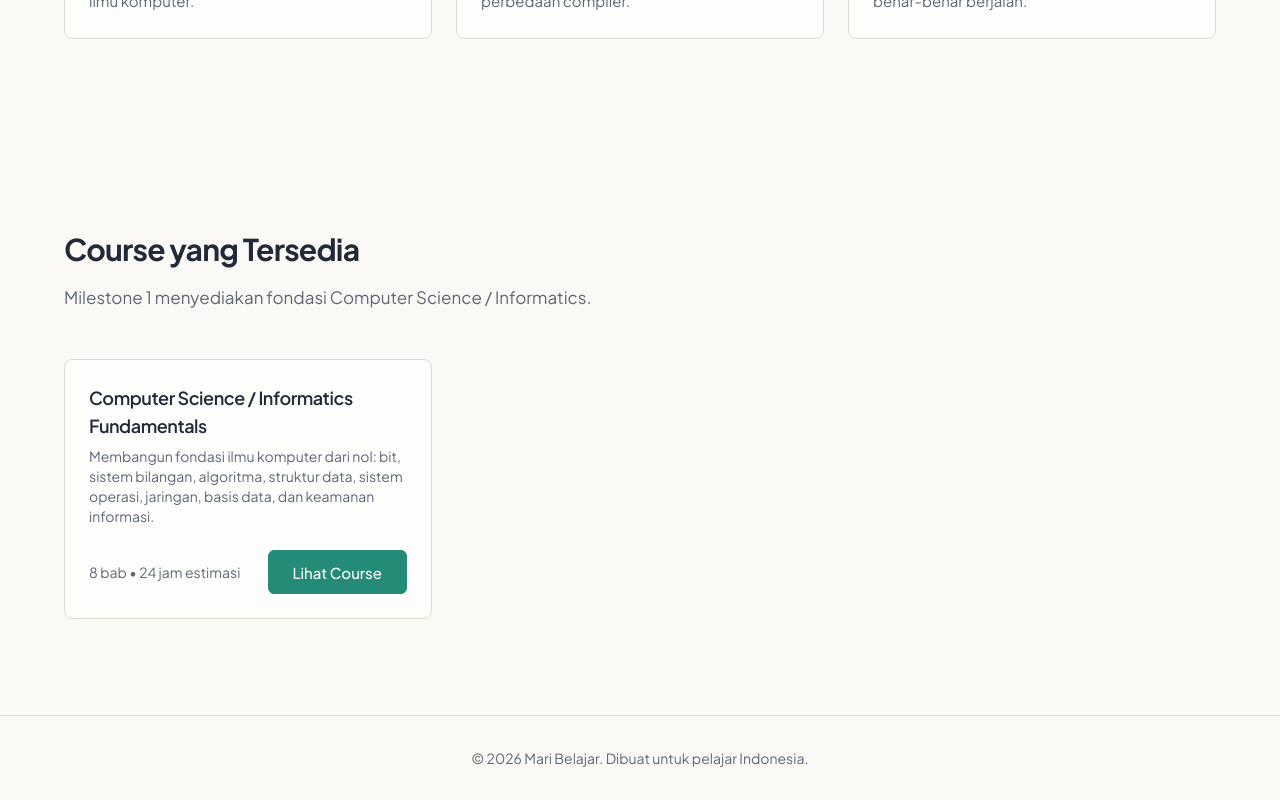
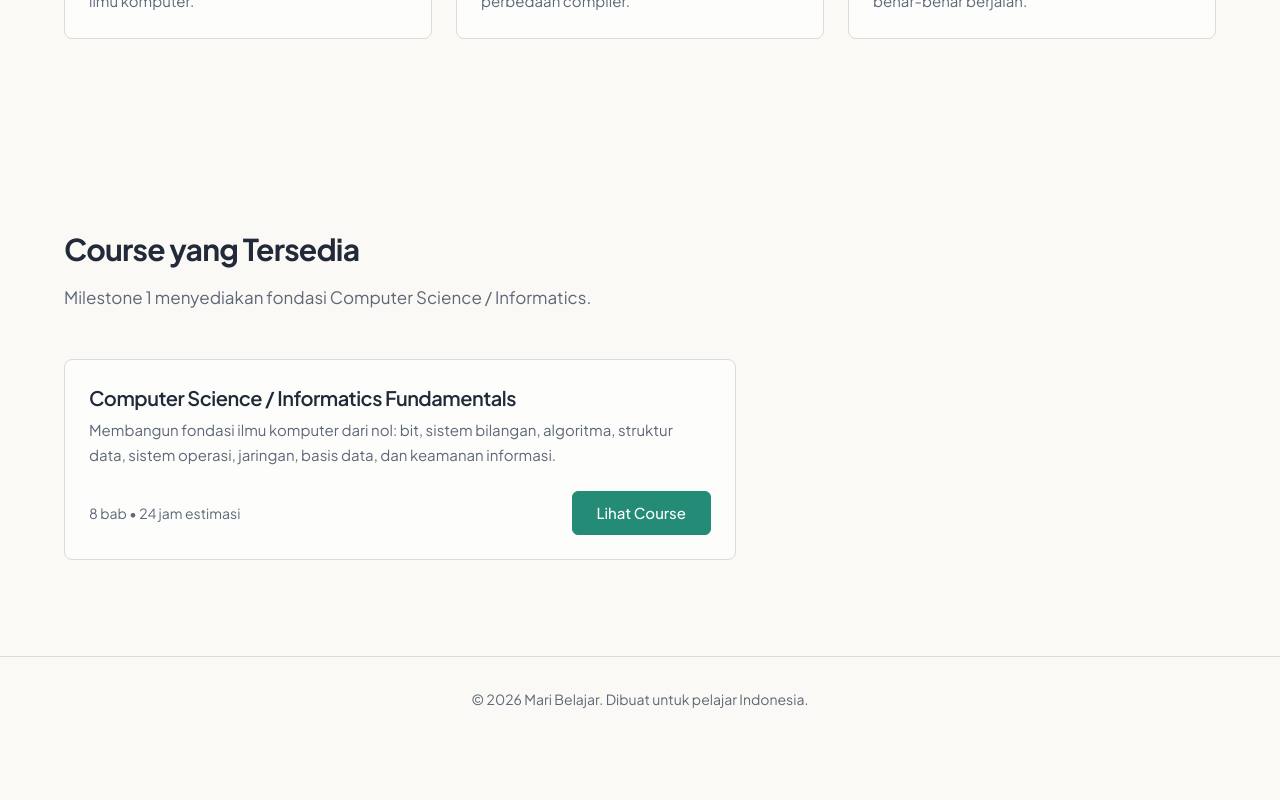
Before and after one commit to HafidhIrsyad/mari-belajar, a React (Vite) app: page / in a window 1280 px wide. Shown: the part 999-1799 px from the top of the page. After the commit the page ends 1740 px from the top, so only its background shows below. Built offline with nearby package versions, Linux system fonts and the light colour scheme.

Commit message:
fix(homepage): render single course preview card instead of grid

```diff
--- a/src/pages/HomePage.tsx
+++ b/src/pages/HomePage.tsx
@@ -84,32 +84,29 @@ export function HomePage() {
             Milestone 1 menyediakan fondasi Computer Science / Informatics.
           </p>
         </div>
-        <div className="grid gap-6 sm:grid-cols-2 lg:grid-cols-3">
-          {courses.map((course) => (
-            <Card
-              key={course.id}
-              className="transition-colors hover:border-[#D0C8B8]"
-            >
+        {firstCourse && (
+          <Card className="max-w-2xl transition-colors hover:border-[#D0C8B8]">
             <CardHeader>
-                <CardTitle className="text-lg font-semibold">
-                  {course.title}
+              <CardTitle className="text-xl font-semibold">
+                {firstCourse.title}
               </CardTitle>
-                <CardDescription>{course.description}</CardDescription>
+              <CardDescription className="text-[0.9375rem] leading-relaxed text-muted-foreground">
+                {firstCourse.description}
+              </CardDescription>
             </CardHeader>
             <CardContent>
               <div className="flex items-center justify-between">
                 <span className="text-sm text-muted-foreground">
-                    {course.chapters.length} bab •{' '}
-                    {course.estimatedHours ?? '-'} jam estimasi
+                  {firstCourse.chapters.length} bab •{' '}
+                  {firstCourse.estimatedHours ?? '-'} jam estimasi
                 </span>
                 <Button asChild>
-                    <Link to={`/courses/${course.slug}`}>Lihat Course</Link>
+                  <Link to={`/courses/${firstCourse.slug}`}>Lihat Course</Link>
                 </Button>
               </div>
             </CardContent>
           </Card>
-          ))}
-        </div>
+        )}
       </section>
     </div>
   )
```
Lines whose indentation alone changed are shown as unchanged.
